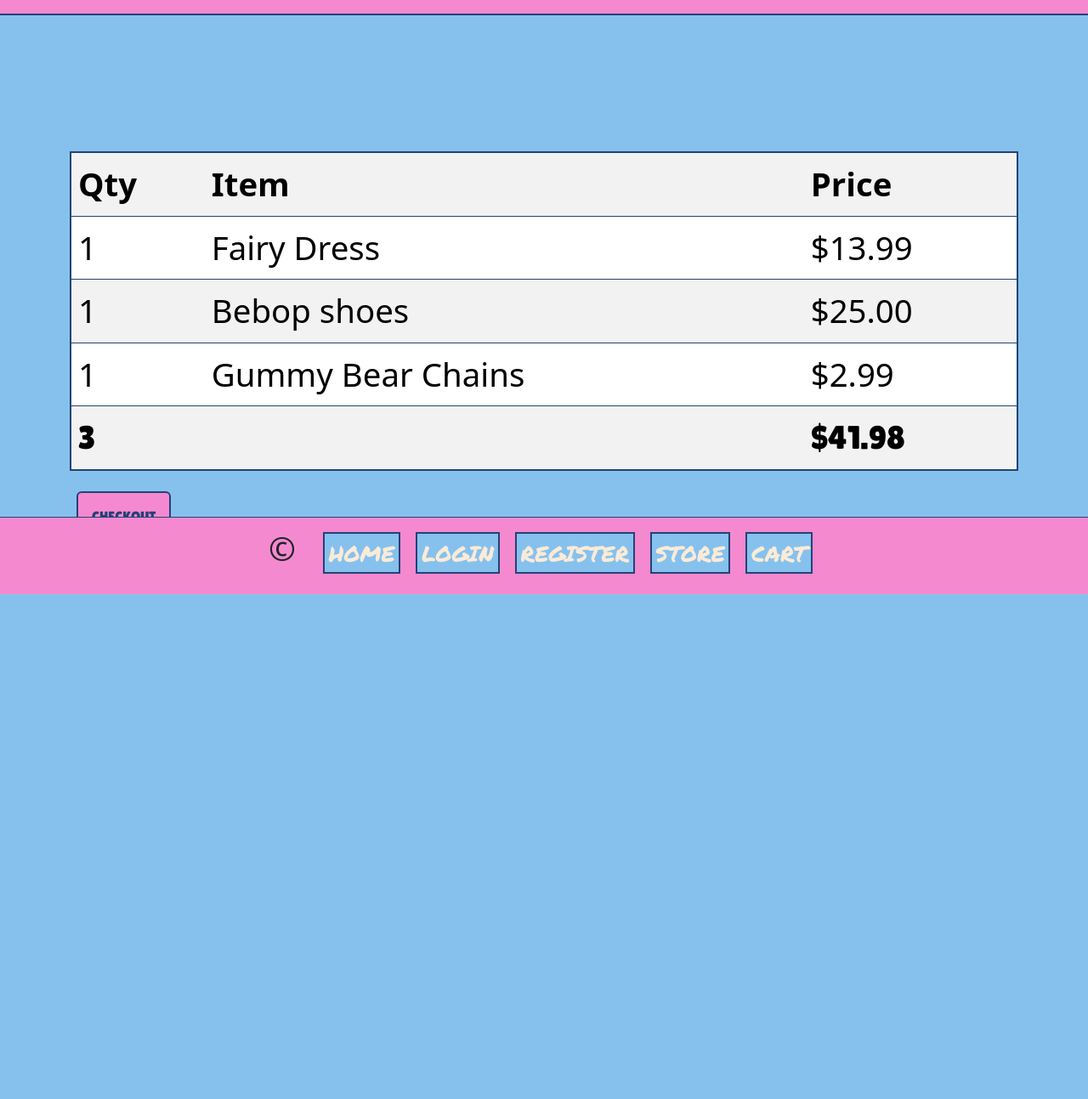
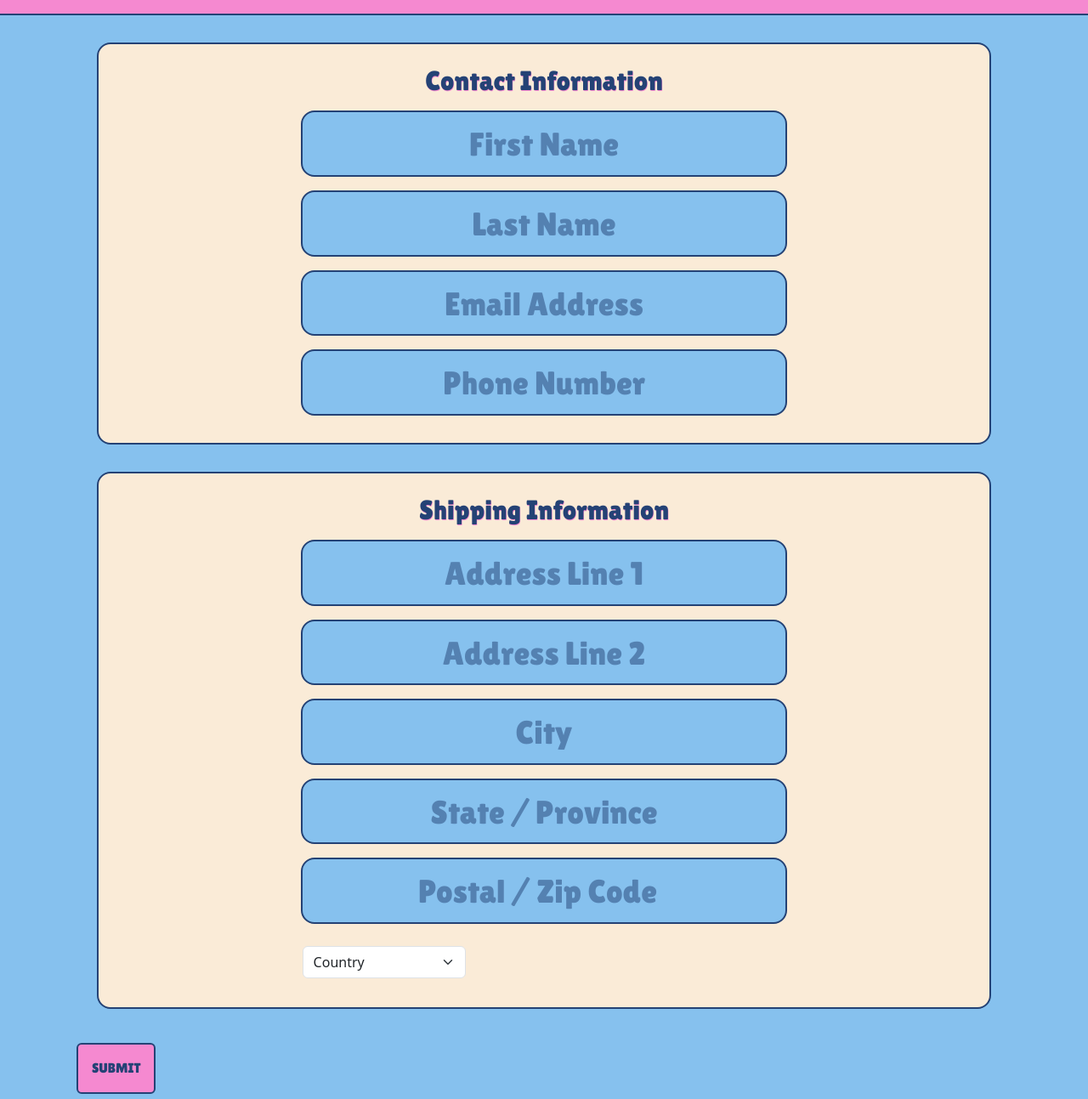
Before and after one commit to LionKing731/Capstone1, a plain HTML site: page cart.html in a window 1280 px wide. Shown: the part 101-1394 px from the top of the page at 85% size. Before the commit the page ends 907 px from the top, so only its background shows below. Drawn offline with nearby package versions, Linux system fonts and the light colour scheme.

Commit message:
Forms added to cart

```diff
--- a/cart.html
+++ b/cart.html
@@ -47,9 +47,58 @@
 
 
 
-    <div class="content-cart">
+<div class="content-cart">
 
-       <div class="container">
+    <div class="container">
+        <div class="contact-info">
+            <h2 class="reg-headings">Contact Information</h2>
+            <form>
+                <label class="label">
+                    <input type="text" id="name" placeholder="First Name" required>
+                </label><br>
+                <label class="label">
+                    <input type="text" id="name" placeholder="Last Name" required>
+                </label><br>
+                <label class="label">
+                    <input type="email" id="email" placeholder="Email Address" required>
+                </label><br>
+                <label class="label">
+                    <input type="tel" id="tel" placeholder="Phone Number" required>
+                </label>
+            </form>
+        </div>
+
+        <div class="shipping-info">
+            <h2 class="reg-headings">Shipping Information</h2>
+            <form>
+                <label class="label">
+                    <input type="text" id="address-1" placeholder="Address Line 1" required>
+                </label><br>
+                <label class="label">
+                    <input type="text" id="address-2" placeholder="Address Line 2" required>
+                </label><br>
+                <label class="label">
+                    <input type="text" id="city" placeholder="City" required>
+                </label><br>
+                <label class="label">
+                    <input type="text" id="state" placeholder="State / Province" required>
+                </label><br>
+                <label class="label">
+                    <input type="number" id="zip-code" placeholder="Postal / Zip Code" required>
+                </label><br>
+                <label>
+                    <select class="form-select" aria-label="Default select example">
+                        <option selected>Country</option>
+                        <option value="1">United States</option>
+                        <option value="2">Canada</option>
+                        <option value="3">United Kingdom</option>
+                      </select>
+                </label>
+            </form>
+        </div>
+
+        <input class="btn btn-primary btn-cart" type="submit" value="Submit">
+
 
         <table class="table table-striped">
             <tr>
--- a/styles/main.css
+++ b/styles/main.css
@@ -363,18 +363,33 @@ h1{
 /* CART PAGE */
 
 .content-cart{
-    margin: 10rem 2rem;
+    /* margin: 10rem 2rem; */
+}
+
+.contact-info, .shipping-info{
+    display: flex;
+    flex-direction: column;
+    align-items: center;
+    margin: 2rem;
+    border: 2px solid #244275;
+    border-radius: 1rem;
+    background-color:antiquewhite;
+    padding: 1.5rem;
+}
+
+.form-select{
+    margin: 0.6rem;
 }
 
 .table-striped{
     border: 2px solid #244275;
 }
 
-.cart-foot{
+/* .cart-foot{
     width: 100%;
     position: fixed;
     bottom: 0px;
-}
+} */
 
 .total-row{
    font-family: 'Lilita One';
```
Also changed, not shown: register.html (+1 -1 lines).
